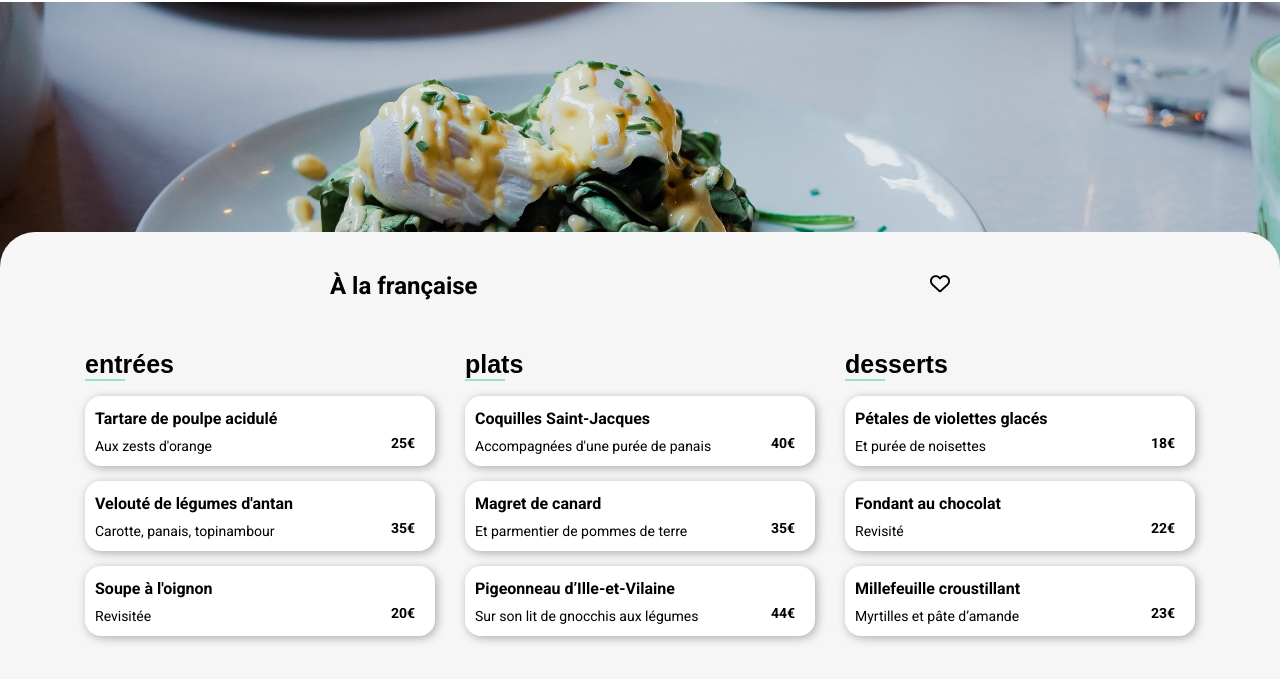
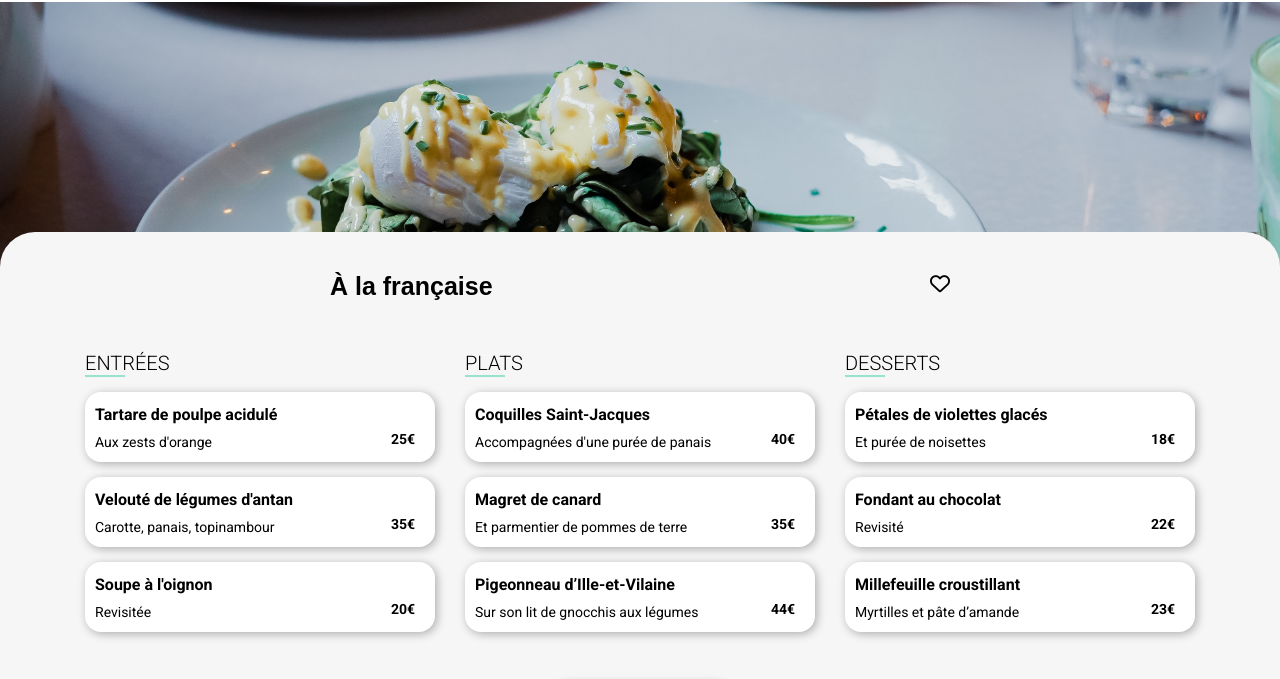
Before and after one commit to Xyllyas/Project3.github.io, a plain HTML site: page A_la_francaise.html in a window 1280 px wide. Shown: the part 68-747 px from the top of the page. Drawn offline with Linux system fonts and the light colour scheme; a web font is replaced by a local one.

Commit message:
modification titre

```diff
--- a/CSS/style.css
+++ b/CSS/style.css
@@ -440,7 +440,7 @@ main .content .title {
     width: 50%;
   }
 }
-main .content .title h2 {
+main .content .title h1 {
   font-family: "Shrikhand", sans-serif;
   font-size: 25px;
 }
@@ -464,9 +464,6 @@ main .content .menu .container {
   gap: 15px;
   background: #F6F6F6;
 }
-main .content .menu .container h3 {
-  text-transform: uppercase;
-}
 main .content .menu .container .box1, main .content .menu .container .box2, main .content .menu .container .box3 {
   display: flex;
   flex-flow: column wrap;
@@ -477,10 +474,10 @@ main .content .menu .container .box1 .title, main .content .menu .container .box
   display: flex;
   flex-direction: column;
 }
-main .content .menu .container .box1 .title h3, main .content .menu .container .box2 .title h3, main .content .menu .container .box3 .title h3 {
+main .content .menu .container .box1 .title h2, main .content .menu .container .box2 .title h2, main .content .menu .container .box3 .title h2 {
   text-transform: uppercase;
-  font-size: 14px;
-  font-weight: 400;
+  font-size: 20px;
+  font-weight: 300;
 }
 main .content .menu .container .box1 .title .line, main .content .menu .container .box2 .title .line, main .content .menu .container .box3 .title .line {
   width: 40px;
```
Also changed, not shown: 1 other file.
